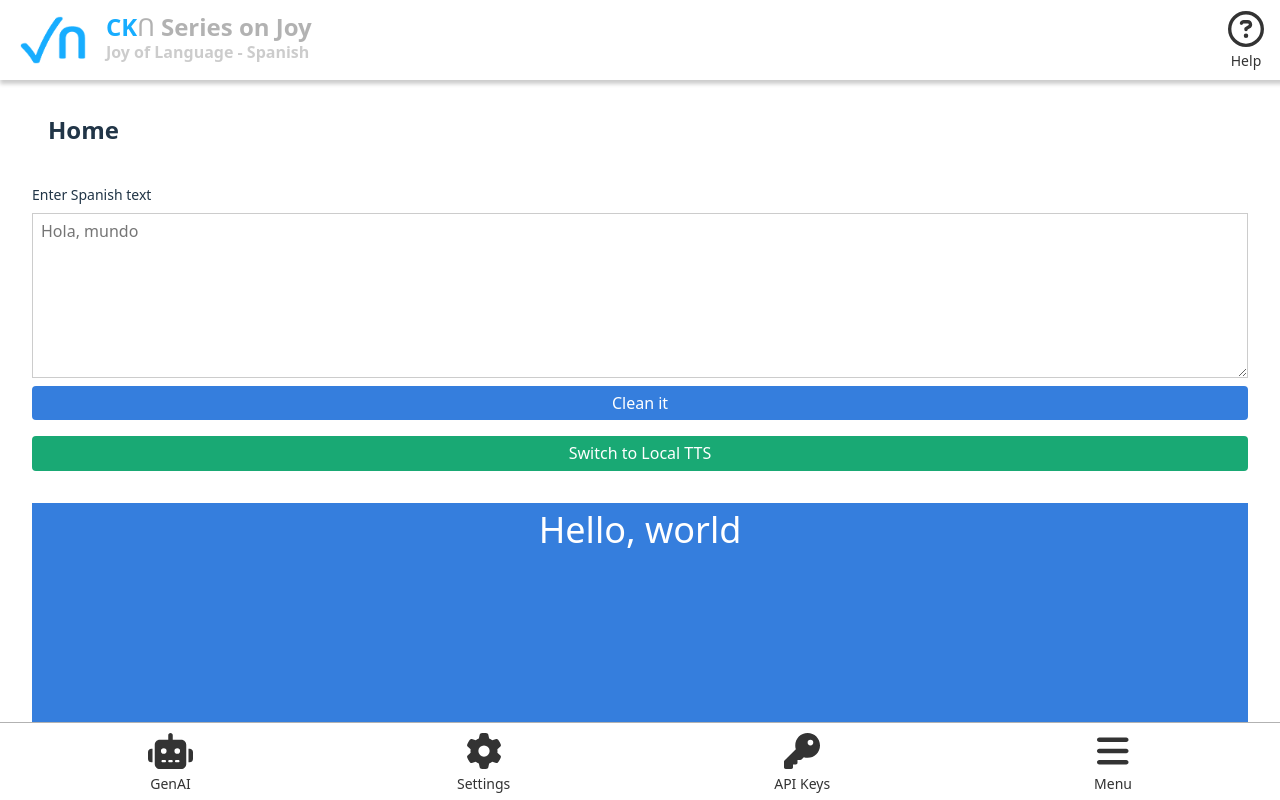
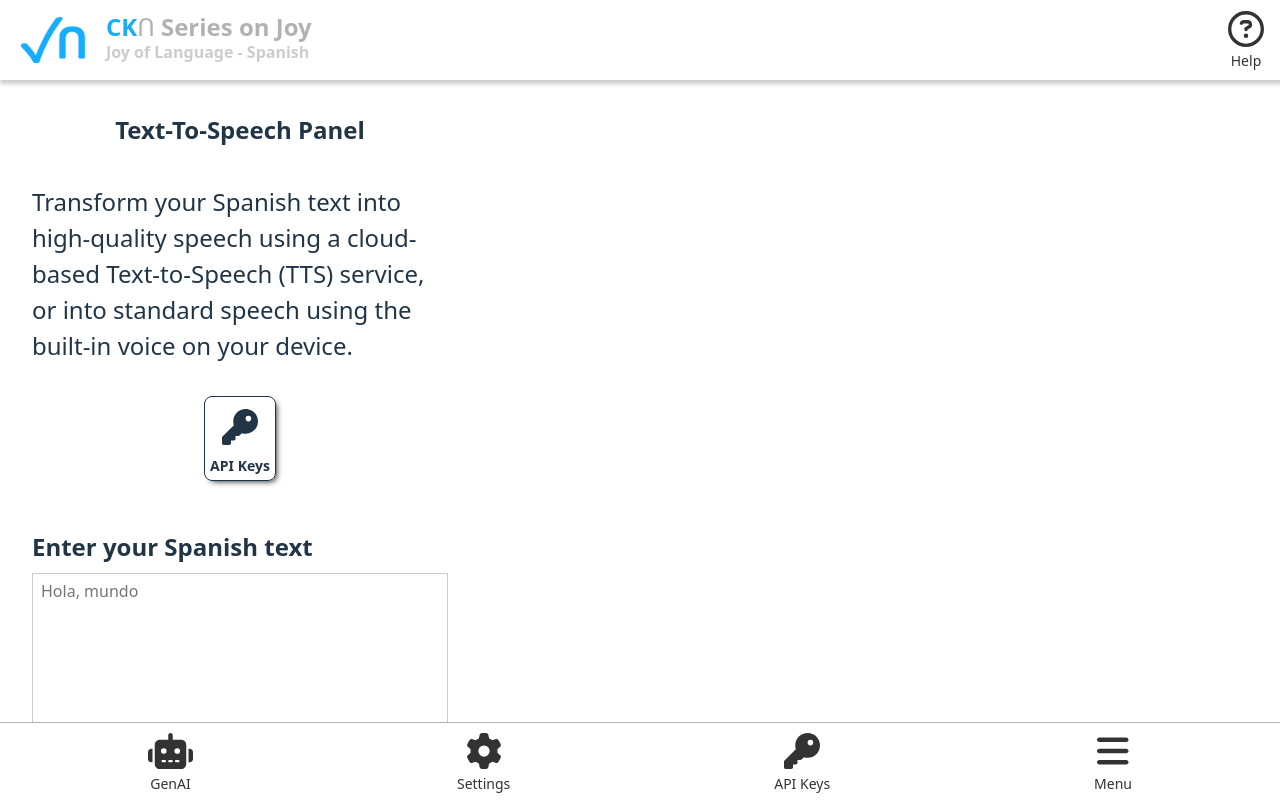
Before and after one commit to raileym/konnexions-social, a React (Vite) app: page / in a window 1280 px wide. Built offline with nearby package versions, Linux system fonts and the light colour scheme.

Commit message:
Too tired to proceed.

```diff
--- a/src/App.scss
+++ b/src/App.scss
@@ -29,6 +29,10 @@ html, body, #root {
   width: 100%;
   margin: 0;
   padding: 0;
+}
+
+html {
+  max-width: 30em;
 }
 
 a {
--- a/src/components/PanelGenAI.tsx
+++ b/src/components/PanelGenAI.tsx
@@ -6,7 +6,7 @@ import { faKey } from '@fortawesome/free-solid-svg-icons'
 import { getCurrentWeek, getScenarioDetails } from './Util'
 import Scenario from './Scenario'
 import { FontAwesomeIcon } from '@fortawesome/react-fontawesome'
-import { faLock, faUnlock, faLockOpen } from '@fortawesome/free-solid-svg-icons'
+import { faLock, faLockOpen } from '@fortawesome/free-solid-svg-icons'
 
 const PanelGenAI: React.FC = () => {
   const { activePanel } = useAppContext()
@@ -79,10 +79,12 @@ const PanelGenAI: React.FC = () => {
     </div>
   )
 
+  const headline = 'Ask ChatGPT to create a custom dialog based on a specific situation — at a restaurant, in a hotel, at the airport, or one you describe yourself.'
+
   return (
     <div className={`absolute z-1 top-0 pa4 left-0 w-100 h-100 bg-light-gray black transition-transform ${translateX} overflow-y-auto`}>
-        <h2 className="f3 pa3 pb0 mt5 w-100 tc">GenAI Panel</h2>
-        <div className="f3 baX pa3 pt0 mt0">Ask ChatGPT to express a custom dialog within a desired scenario, e.g., at the airport, in a restaurant, or in a taxi. Adjust the context below regarding your expected response.</div>
+      <h2 className="f3 pa3 pb0 mt5 w-100 tc">GenAI Panel</h2>
+      <div className="f3 baX pa3X pv3 pt0 mt0">{headline}</div>
 
       <Scenario />
 
--- a/src/components/PanelHome.tsx
+++ b/src/components/PanelHome.tsx
@@ -1,5 +1,8 @@
 import { useAppContext } from "../context/AppContext"
 import { getCurrentWeek } from "./Util"
+import { FontAwesomeIcon } from '@fortawesome/react-fontawesome'
+import { faKey } from '@fortawesome/free-solid-svg-icons'
+import { APP_PANEL } from "../cknTypes/types/types"
 
 export default function PanelHome() {
   const {
@@ -14,6 +17,7 @@ export default function PanelHome() {
     ttsCharUsage,
     setTtsCharUsage,
     setUseCloudTTS,
+    switchPanel
   } = useAppContext()
 
   const incrementTtsCharUsage = (chars: number) => {
@@ -104,12 +108,40 @@ export default function PanelHome() {
     }
   }
 
+  const headline = (
+    <div>
+      <p className="pa0 ma0">
+      Transform your Spanish text into high-quality speech using a cloud-based Text-to-Speech (TTS) service, or into standard speech using the built-in voice on your device.
+      </p>
+      <div className="flex justify-center w-100 mv4">
+        {/* <div className="shadow-black-medium db items-center tc ba pa1 w-20 f2 br3" style={{width: "2em"}}>
+          <FontAwesomeIcon icon={faKey} />
+          <div className="f6 mt0 b">API Keys</div>
+        </div> */}
+
+        <div
+          className="shadow-black-medium db items-center tc ba pa1 w-20 f2 br3 pointer"
+          style={{ width: '2em' }}
+          onClick={() => switchPanel(APP_PANEL.KEYS)}
+          role="button"
+          tabIndex={0}
+        >
+          <FontAwesomeIcon icon={faKey} />
+          <div className="f6 mt0 b">API Keys</div>
+        </div>
+      </div>
+    </div>
+  )
+
   return (
     <div className="absolute z-0 pa4 bg-white top-0 left-0 w-100 h-100 overflow-y-auto">
       <div className="mb5">
-        <h2 className="f3 pa3 mt5">Home</h2>
+        {/* <h2 className="f3 pa3 mt5">English to Spanish (Text-To-Speech service)</h2> */}
+        <h2 className="f3 pa3 pb0 mt5 w-100 tc">Text-To-Speech Panel</h2>
+        {/* <div className="f3 baX pa3 pt0 mt0">{headline}</div> */}
+        <div className="f3 baX pa3X pv3 pt0 mt0">{headline}</div>
 
-        <label className="db mb2 f6">Enter Spanish text</label>
+        <label className="o-100 db mt0 mb2 f3 b">Enter your Spanish text</label>
         <textarea
           value={inputText}
           onChange={(e) => setInputText(e.target.value)}
@@ -141,9 +173,6 @@ export default function PanelHome() {
         >
           {useCloudTTS ? 'Switch to Local TTS' : 'Play Welcome (Local TTS)'}
         </button>
-        <div className="bg-blue white f2 tc mt4 h5">
-          Hello, world
-        </div>
       </div>
     </div>
   )
```
Also changed, not shown: src/components/NavbarBottom.tsx (line endings or trailing spaces).
